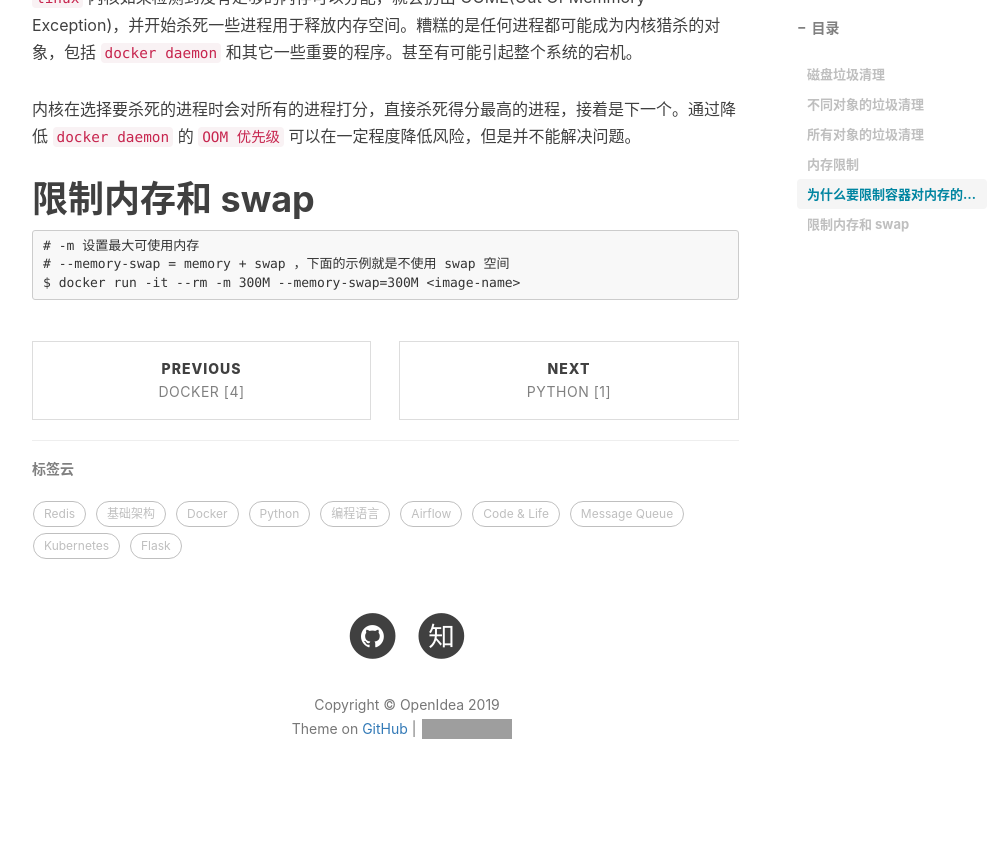
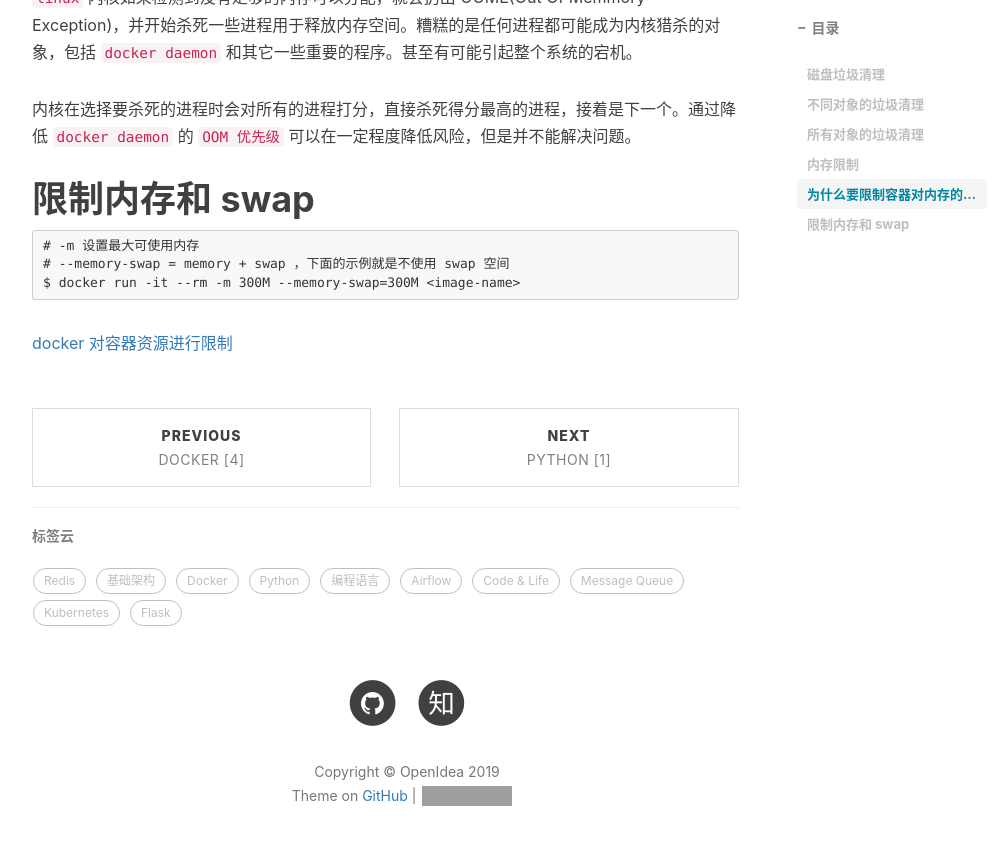
Before and after one commit to zyt312074545/zyt312074545.github.io, a Jekyll site: the page built from _posts/2018-11-18-docker-5.md, in a window 1280 px wide and 900 px high, scrolled down 1880 px. Shown: the top 845 px of the window, without its empty margins (233-1239 px from the left). Built offline with Jekyll 4.4.1, drawn with Linux system fonts in a browser that asks for light colours; nearby versions of some CDN libraries; comment, search, counter and statistics services are not loaded; grey boxes are pictures that could not be loaded.

Commit message:
update docker

````diff
--- a/_posts/2018-11-18-docker-5.md
+++ b/_posts/2018-11-18-docker-5.md
@@ -83,3 +83,5 @@ Are you sure you want to continue? [y/N]
 # --memory-swap = memory + swap ，下面的示例就是不使用 swap 空间
 $ docker run -it --rm -m 300M --memory-swap=300M <image-name>
 ```
+
+[docker 对容器资源进行限制](https://cizixs.com/2017/08/04/docker-resources-limit/)
````
